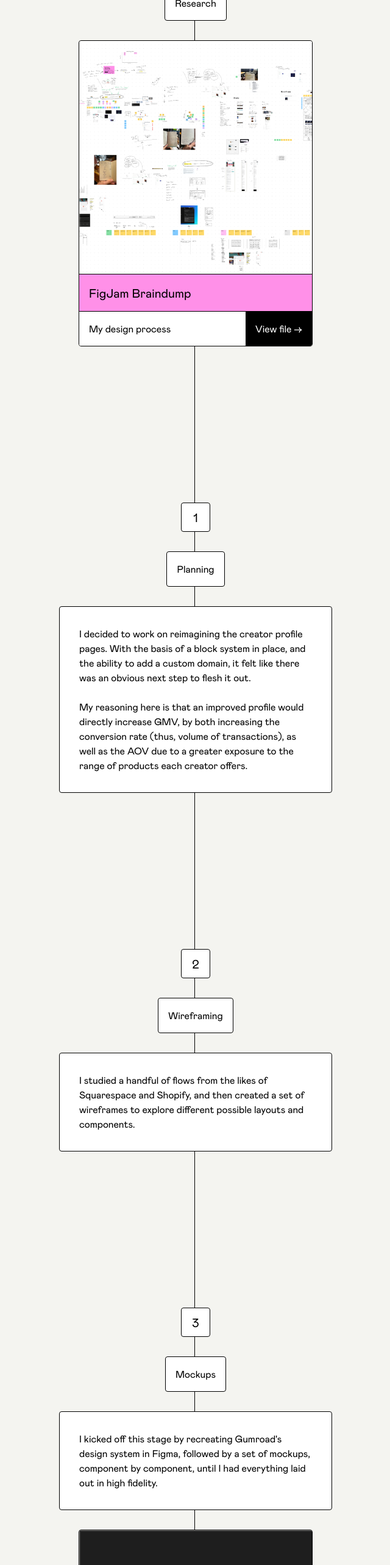
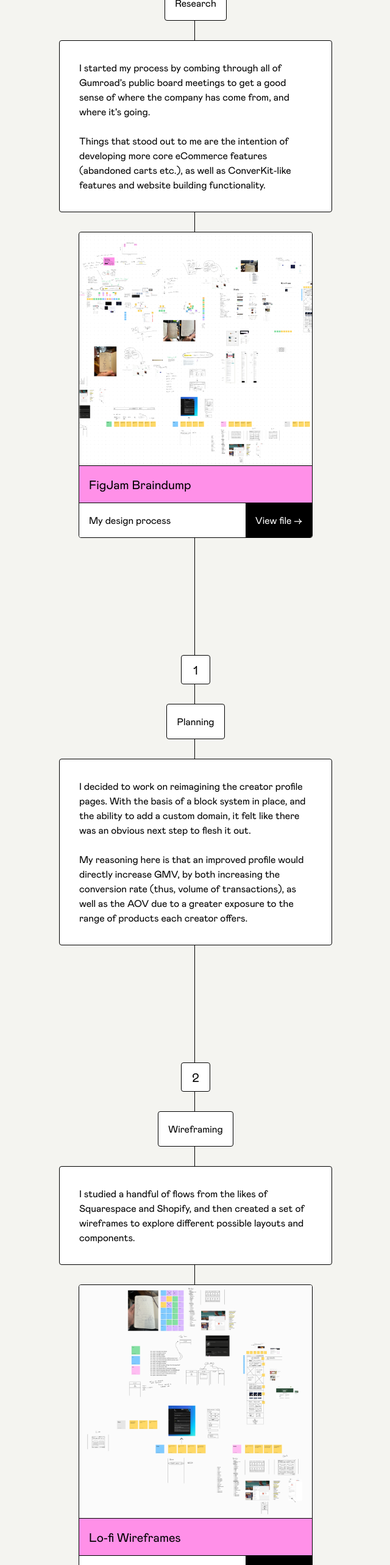
Before and after one commit to coppinger/jcurve, a SvelteKit app: page / in a window 1280 px wide. Shown: the part 1475-4041 px from the top of the page at 61% size, without its empty margins (319-959 px from the left). Built offline with nearby package versions, Linux system fonts and the light colour scheme.

Commit message:
t minus 10 minutes

```diff
--- a/src/routes/+page.svelte
+++ b/src/routes/+page.svelte
@@ -3,6 +3,7 @@
 	import charlie from '$images/charlie.png';
 	import shopify from '$images/shopify-logo.png';
 	import research from '$images/research.png';
+	import wireframing from '$images/wireframing.png';
 	import figma from '$images/figma-thumbnail.png';
 
 	// Videos
@@ -84,6 +85,15 @@
 	<section class="flex flex-col items-center">
 		<div class="h-16 border-l border-dashed w-1"></div>
 		<Intro num="0" title="Research" noDiv={true} />
+		<p class=" max-w-md bg-white gr-border p-8">
+			I started my process by combing through all of Gumroad’s public board meetings to get a good
+			sense of where the company has come from, and where it's going.
+			<br />
+			<br />
+			Things that stood out to me are the intention of developing more core eCommerce features (abandoned
+			carts etc.), as well as ConverKit-like features and website building functionality.
+		</p>
+		<div class="sm-divider"></div>
 		<div class="gr-border flex flex-col max-w-sm">
 			<img
 				src={research}
@@ -119,6 +129,23 @@
 			I studied a handful of flows from the likes of Squarespace and Shopify, and then created a set
 			of wireframes to explore different possible layouts and components.
 		</p>
+		<div class="sm-divider"></div>
+		<div class="gr-border flex flex-col max-w-sm">
+			<img src={wireframing} alt="Screenshot of a FigJam file showing web design wireframes" />
+			<div class="flex border-y bg-accent"><p class="text-xl p-4">Lo-fi Wireframes</p></div>
+			<div class="flex w-full items-stretch bg-white">
+				<div class="w-full p-4">
+					<p>Sketching everything out</p>
+				</div>
+				<div class="h-auto shrink-0 flex items-center justify-center">
+					<a
+						class="flex items-center justify-center px-4 h-full bg-black text-white"
+						href="https://www.figma.com/file/XxsPa6Y3cQ4MwhE0y3EVY7/Op.-Gummybear?type=whiteboard&node-id=398%3A1102&t=s7jfkQjcG13AdQTB-1"
+						target="_blank">View file -></a
+					>
+				</div>
+			</div>
+		</div>
 		<Intro num="3" title="Mockups" />
 
 		<p class=" max-w-md bg-white gr-border p-8">
@@ -139,7 +166,7 @@
 				<div class="h-auto shrink-0 flex items-center justify-center">
 					<a
 						class="flex items-center justify-center px-4 h-full bg-black text-white"
-						href="https://www.figma.com/file/XxsPa6Y3cQ4MwhE0y3EVY7/Op.-Gummybear?type=whiteboard&node-id=398%3A1102&t=s7jfkQjcG13AdQTB-1"
+						href="https://www.figma.com/file/RRMwyaj5LMSAZrYB0UB1KU/Op.-Gummybear?type=design&node-id=316%3A10299&mode=design&t=K2uzAjWKyjCcEvZ8-1"
 						target="_blank">View file -></a
 					>
 				</div>
--- a/src/styles.pcss
+++ b/src/styles.pcss
@@ -18,5 +18,5 @@
 }
 
 .lg-divider {
-	@apply h-64 border-l w-1;
+	@apply h-48 border-l w-1;
 }
```
Also changed, not shown: src/lib/images/wireframing.png (added).
